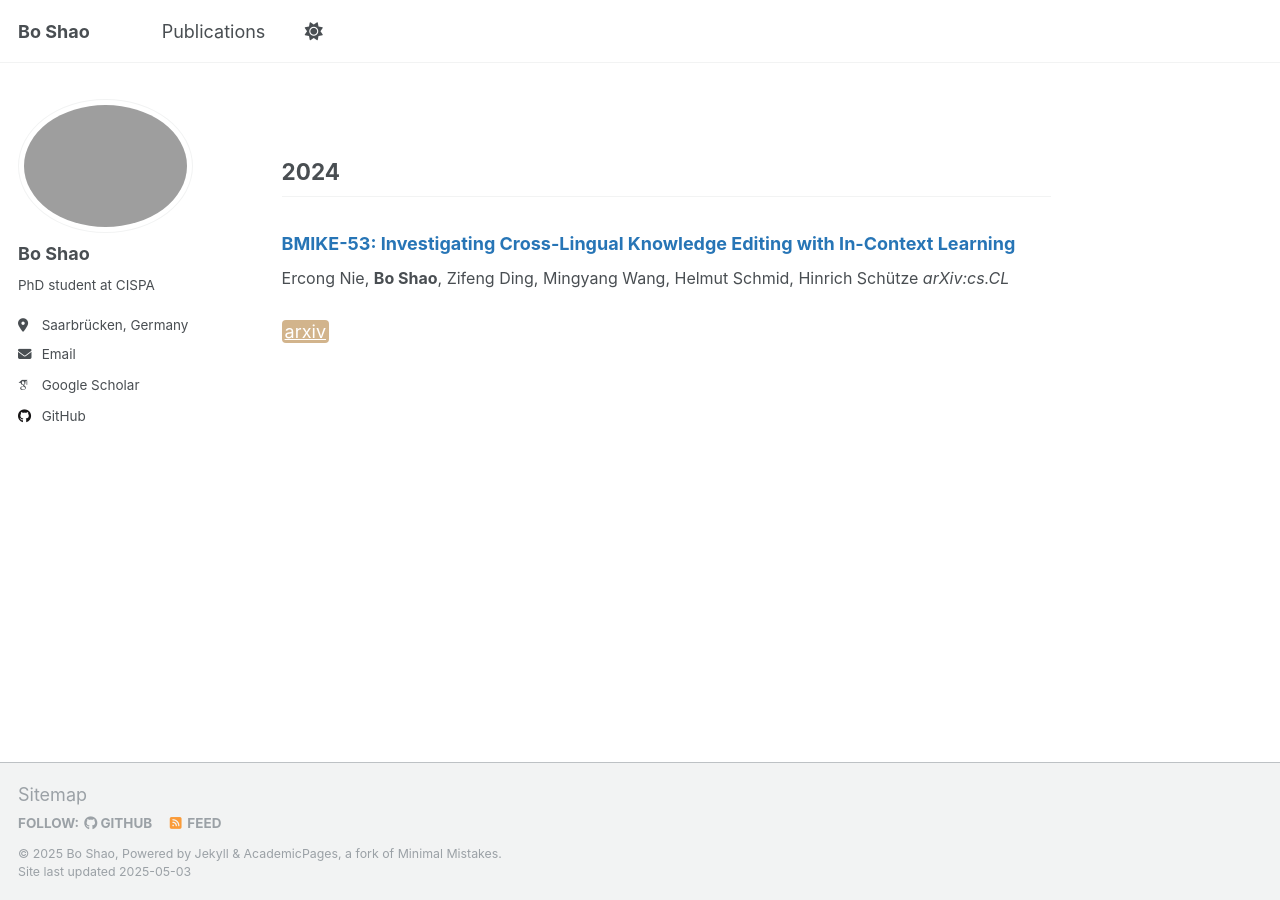
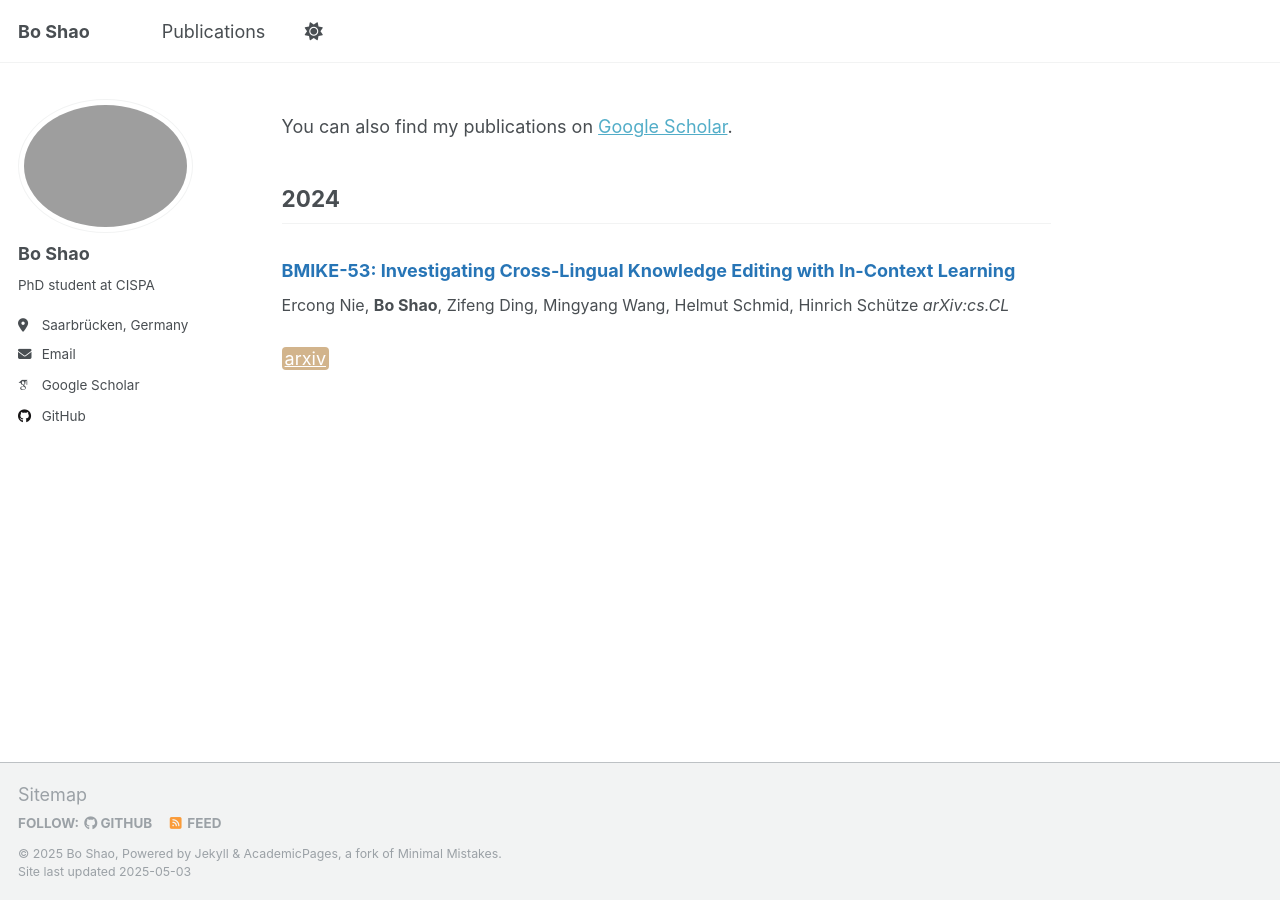
Before and after one commit to bosh-x/bosh-x.github.io, a Jekyll site: the page built from _pages/publication.md, in a window 1280 px wide. Built offline with Jekyll 4.4.1, drawn with Linux system fonts in a browser that asks for light colours; some web fonts are replaced.

Commit message:
Update publication.md

```diff
--- a/_pages/publication.md
+++ b/_pages/publication.md
@@ -31,6 +31,8 @@ a { TEXT-DECORATION:none }
 }
 </style>
 
+<p>You can also find my publications on <a href="https://scholar.google.com/citations?hl=en&user=2cHvrTgAAAAJ" target="_blank">Google Scholar</a>.</p>
+
 <h2 id='224'>2024</h2>
 
 ### <span style="color:rgb(39, 117, 182)">BMIKE-53: Investigating Cross-Lingual Knowledge Editing with In-Context Learning</span>
```
